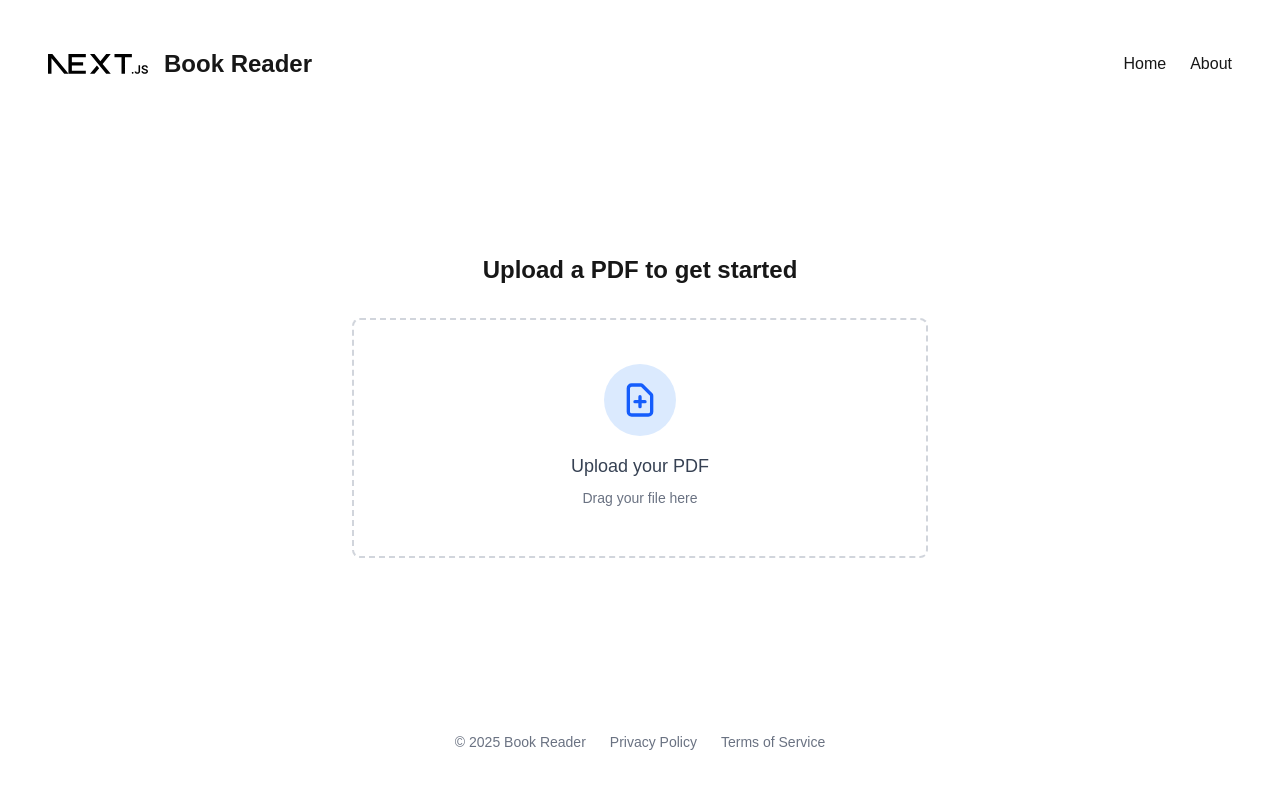
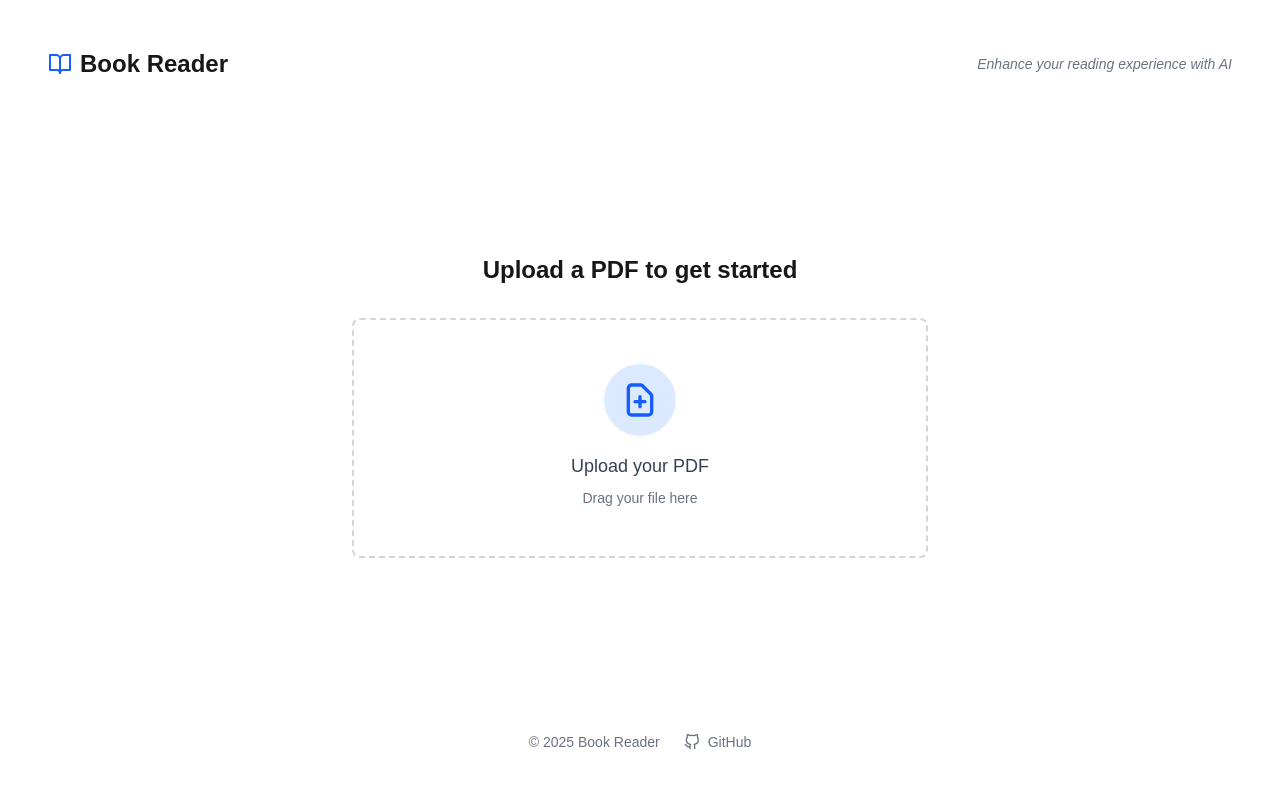
Before and after one commit to ball2004244/PlayAI-Book-Reader, a Next.js app: page / in a window 1280 px wide. Shown: the top 788 px of the page. Built offline with nearby package versions, Linux system fonts and the light colour scheme.

Commit message:
Refactor Code for deployment

```diff
--- a/src/app/api/tts/route.js
+++ b/src/app/api/tts/route.js
@@ -10,7 +10,6 @@ export async function POST(request) {
     if (!text) {
       return NextResponse.json({ error: "Text is required" }, { status: 400 });
     }
-
 
     if (isChunk) {
       console.log(
--- a/src/app/components/shared/Footer.js
+++ b/src/app/components/shared/Footer.js
@@ -2,11 +2,26 @@ export default function Footer() {
   return (
     <footer className="flex gap-6 flex-wrap items-center justify-center text-sm text-gray-500 dark:text-gray-400 mt-auto">
       <p>© {new Date().getFullYear()} Book Reader</p>
-      <a href="#" className="hover:underline">
-        Privacy Policy
-      </a>
-      <a href="#" className="hover:underline">
-        Terms of Service
+      <a
+        href="https://github.com/ball2004244/PlayAI-Book-Reader"
+        target="_blank"
+        rel="noopener noreferrer"
+        className="hover:underline flex items-center gap-2"
+      >
+        <svg
+          xmlns="http://www.w3.org/2000/svg"
+          width="16"
+          height="16"
+          viewBox="0 0 24 24"
+          fill="none"
+          stroke="currentColor"
+          strokeWidth="2"
+          strokeLinecap="round"
+          strokeLinejoin="round"
+        >
+          <path d="M9 19c-5 1.5-5-2.5-7-3m14 6v-3.87a3.37 3.37 0 0 0-.94-2.61c3.14-.35 6.44-1.54 6.44-7A5.44 5.44 0 0 0 20 4.77 5.07 5.07 0 0 0 19.91 1S18.73.65 16 2.48a13.38 13.38 0 0 0-7 0C6.27.65 5.09 1 5.09 1A5.07 5.07 0 0 0 5 4.77a5.44 5.44 0 0 0-1.5 3.78c0 5.42 3.3 6.61 6.44 7A3.37 3.37 0 0 0 9 18.13V22" />
+        </svg>
+        GitHub
       </a>
     </footer>
   );
--- a/src/app/components/shared/Header.js
+++ b/src/app/components/shared/Header.js
@@ -1,35 +1,28 @@
-import Image from "next/image";
-import Link from "next/link";
-
 export default function Header() {
   return (
     <header className="flex justify-between items-center w-full">
-      <div className="flex items-center gap-4">
-        <Image
-          className="dark:invert"
-          src="/next.svg"
-          alt="Next.js logo"
-          width={100}
-          height={20}
-          priority
-        />
+      <div className="flex items-center gap-2">
+        <svg
+          xmlns="http://www.w3.org/2000/svg"
+          width="24"
+          height="24"
+          viewBox="0 0 24 24"
+          fill="none"
+          stroke="currentColor"
+          strokeWidth="2"
+          strokeLinecap="round"
+          strokeLinejoin="round"
+          className="text-blue-600 dark:text-blue-400"
+        >
+          <path d="M2 3h6a4 4 0 0 1 4 4v14a3 3 0 0 0-3-3H2z" />
+          <path d="M22 3h-6a4 4 0 0 0-4 4v14a3 3 0 0 1 3-3h7z" />
+        </svg>
         <h1 className="text-2xl font-bold">Book Reader</h1>
       </div>
 
-      <nav>
-        <ul className="flex gap-6">
-          <li>
-            <Link href="/" className="hover:underline">
-              Home
-            </Link>
-          </li>
-          <li>
-            <Link href="/about" className="hover:underline">
-              About
-            </Link>
-          </li>
-        </ul>
-      </nav>
+      <div className="text-sm italic text-gray-500 dark:text-gray-400">
+        Enhance your reading experience with AI
+      </div>
     </header>
   );
 }
```
Also changed, not shown: src/app/components/FileUploader.js (+7 -7 lines), src/app/components/audio/AudioBtns.js (+66 -12 lines), src/app/components/audio/VoiceConfig.js (+17 -5 lines), src/app/components/audio/AudioControl.js (line endings or trailing spaces), 1 other file (tests, documents, lock files or other folders).
